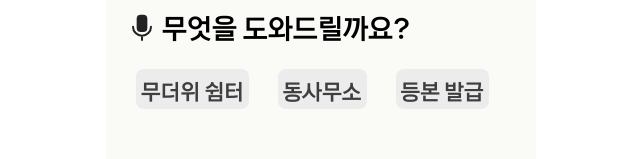
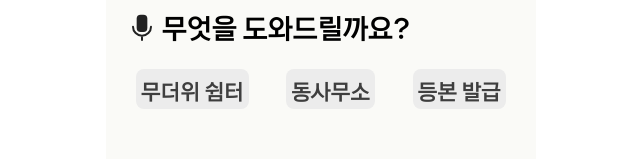
Before and after one commit to Team1-kw13/Team1_FE, a React (Vite) app: page / in a window 1280 px wide. Shown: the part 450-609 px from the top of the page, without its empty margins (319-959 px from the left). Built offline with nearby package versions, Linux system fonts and the light colour scheme; no server answers.

Commit message:
[Design] Modify ServiceButton gap

```diff
--- a/src/components/main/ServiceButtons.jsx
+++ b/src/components/main/ServiceButtons.jsx
@@ -10,7 +10,7 @@ export default function ServiceButtons() {
           무엇을 도와드릴까요?
         </header>
       </div>
-      <div className="flex gap-[29px] mx-[30px]">
+      <div className="flex justify-between gap-[29px] mx-[30px]">
         {["무더위 쉼터", "동사무소", "등본 발급"].map((content,i)=>(
           <Link
             to='./chatroompage'
```
